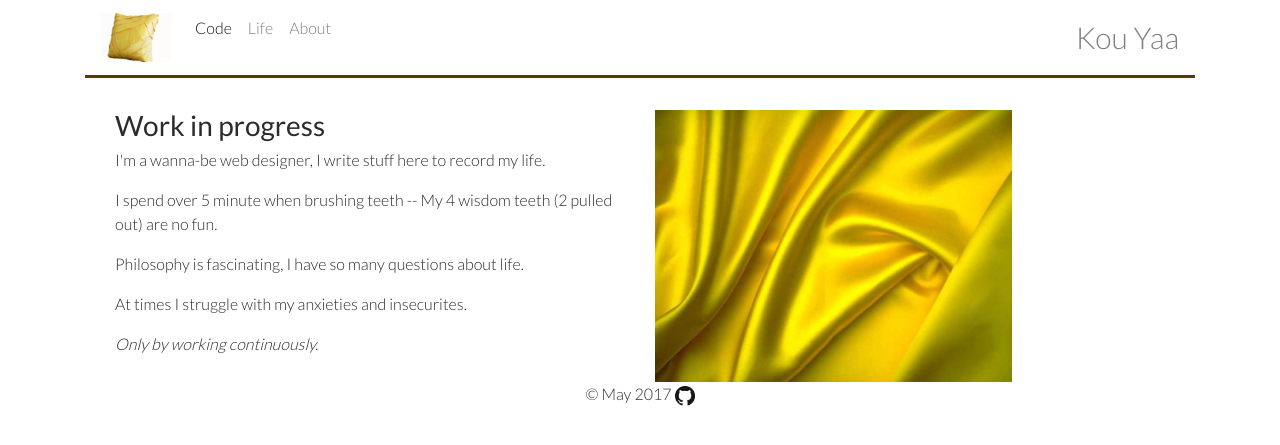
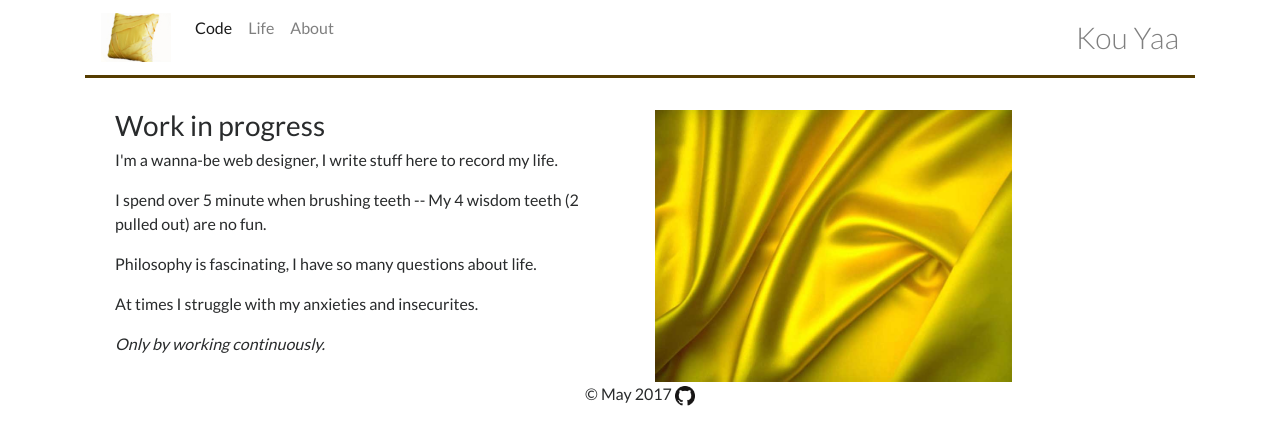
Before and after one commit to yinkouya/yinkouya.github.io, a Jekyll site: the page built from about.html, in a window 1280 px wide. Shown: the top 445 px of the page. Built offline with Jekyll 4.4.1, drawn with Linux system fonts in a browser that asks for light colours; nearby versions of some CDN libraries.

Commit message:
Update style.css

```diff
--- a/assets/style.css
+++ b/assets/style.css
@@ -1,6 +1,6 @@
 * {
   font-family: 'Lato', sans-serif;
-  font-weight: 300
+  font-weight: 400
 }
 
 img.brand {
@@ -17,7 +17,7 @@ img.brand {
 
 .navbar-text {
   font-size: 30px;
-  font-weight: 100;
+  font-weight: 300;
 }
 
 .wrap {
```
